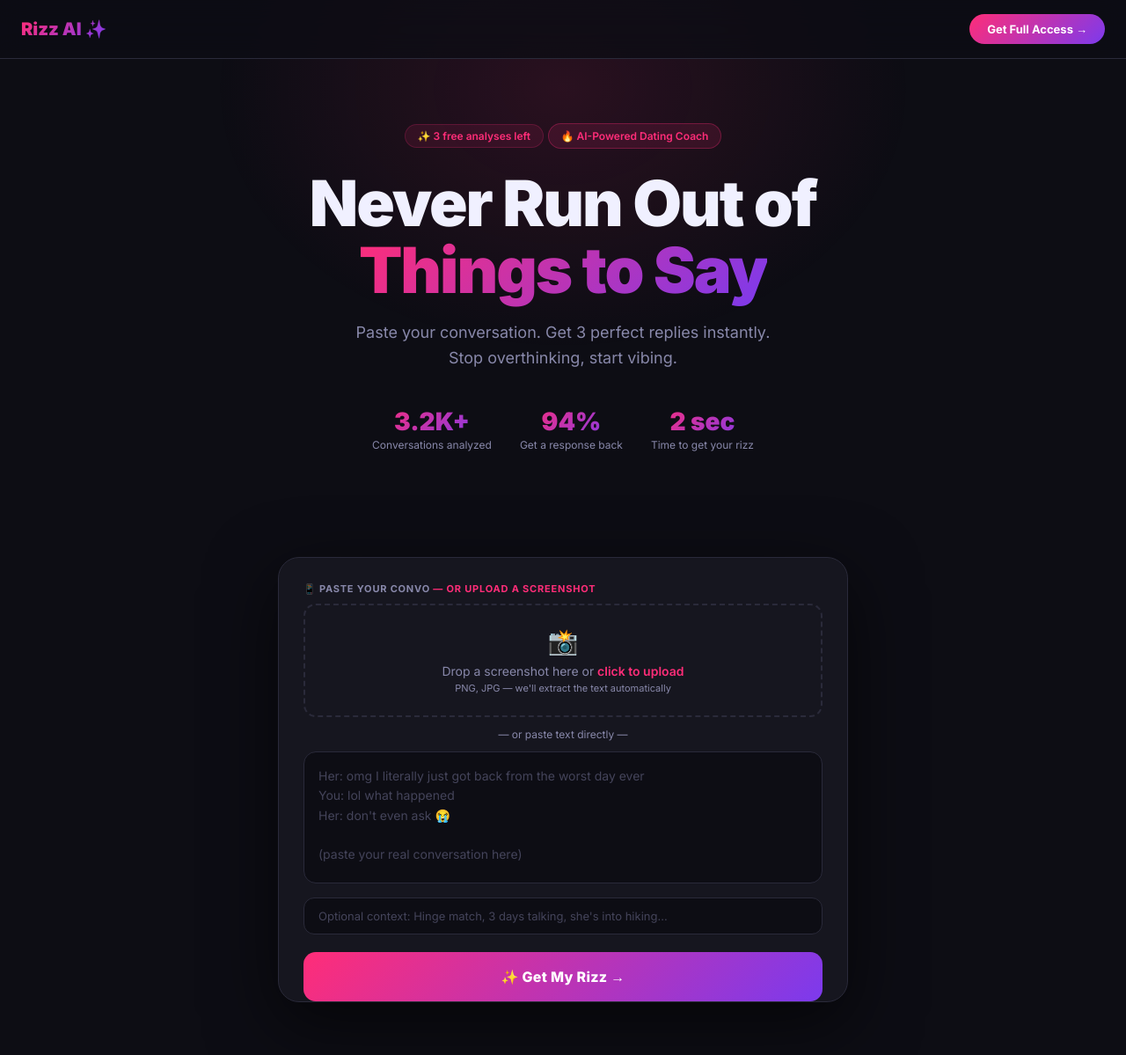
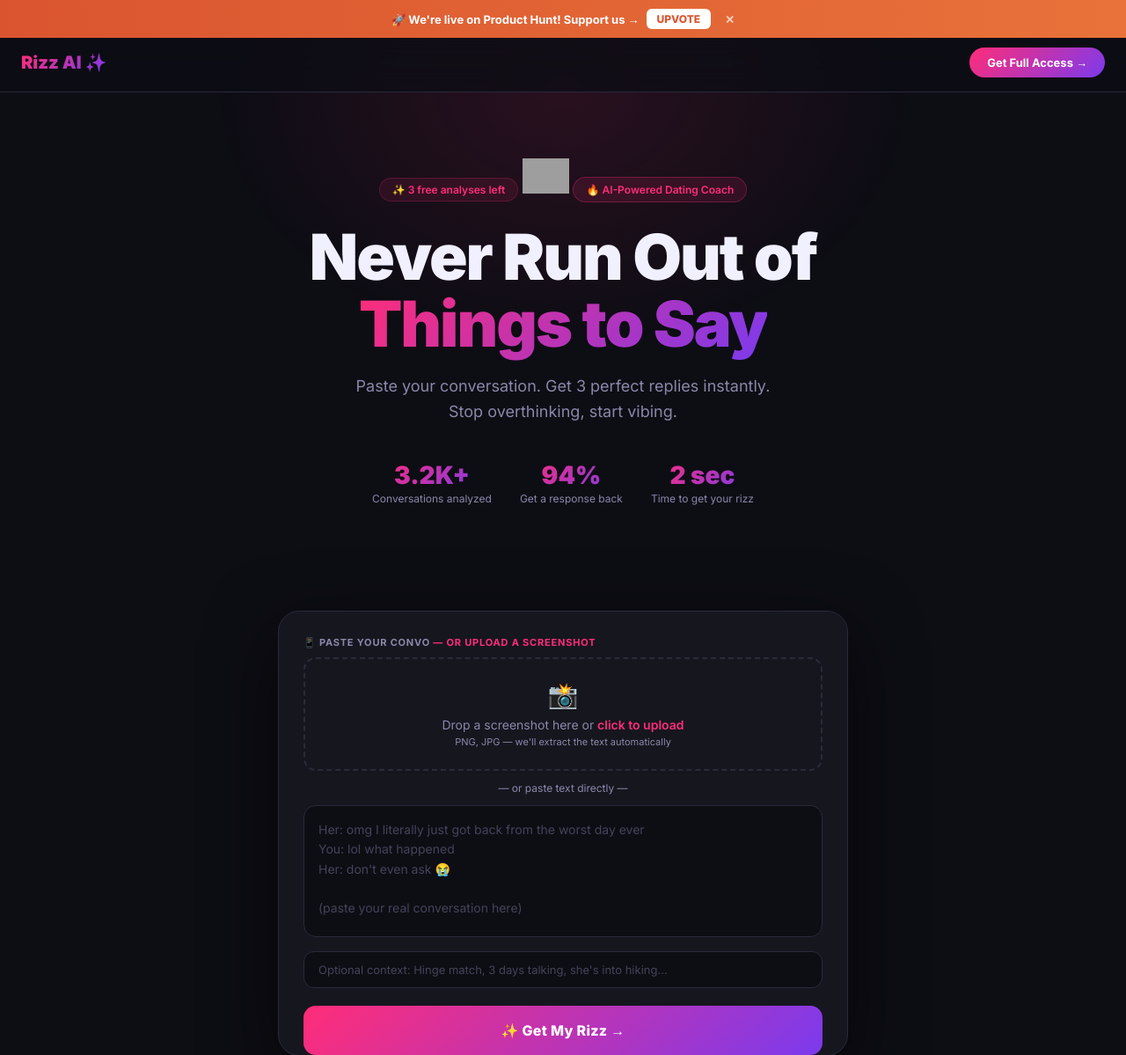
Before and after one commit to Yersultan04/rizz-ai, a Flask app: page / in a window 1280 px wide. Shown: the top 1199 px of the page at 88% size. Run offline with Flask 3, Linux system fonts and the light colour scheme; grey boxes are pictures that could not be loaded.

Commit message:
feat: Product Hunt banner, badge, promo code PRODUCTHUNT

```diff
--- a/templates/index.html
+++ b/templates/index.html
@@ -41,7 +41,7 @@ nav{position:fixed;top:0;left:0;right:0;z-index:100;padding:16px 24px;display:fl
 .nav-cta:hover{opacity:.85;transform:translateY(-1px)}
 
 /* HERO */
-.hero{padding:140px 24px 60px;text-align:center;position:relative;z-index:1}
+.hero{padding:180px 24px 60px;text-align:center;position:relative;z-index:1}
 .hero-badge{display:inline-flex;align-items:center;gap:6px;background:rgba(255,45,120,.12);border:1px solid rgba(255,45,120,.3);border-radius:24px;padding:6px 14px;font-size:12px;font-weight:600;color:var(--pink);margin-bottom:24px}
 .hero h1{font-size:clamp(36px,7vw,72px);font-weight:900;line-height:1.05;margin-bottom:20px;letter-spacing:-2px}
 .hero h1 span{background:linear-gradient(135deg,var(--pink),var(--purple));-webkit-background-clip:text;-webkit-text-fill-color:transparent}
@@ -152,7 +152,12 @@ textarea::placeholder{color:#44445a}
 </head>
 <body>
 
-<nav>
+<div id="ph-banner" style="background:linear-gradient(90deg,#da552f,#e8723a);text-align:center;padding:10px 16px;font-size:13px;font-weight:700;color:white;position:fixed;top:0;left:0;right:0;z-index:200;display:flex;align-items:center;justify-content:center;gap:8px">
+  🚀 We're live on Product Hunt! Support us →
+  <a href="https://www.producthunt.com/posts/rizz-ai-5" target="_blank" style="background:white;color:#da552f;padding:4px 12px;border-radius:6px;font-weight:800;font-size:12px;text-decoration:none">UPVOTE</a>
+  <span onclick="document.getElementById('ph-banner').style.display='none'" style="cursor:pointer;margin-left:8px;opacity:.7">✕</span>
+</div>
+<nav style="top:38px">
   <div class="nav-logo">Rizz AI ✨</div>
   <button class="nav-cta" onclick="document.querySelector('.pricing').scrollIntoView({behavior:'smooth'})">Get Full Access →</button>
 </nav>
@@ -160,6 +165,7 @@ textarea::placeholder{color:#44445a}
 <!-- HERO -->
 <section class="hero">
   <div class="uses-left" id="usesLeft">✨ 3 free analyses left</div>
+  <a href="https://www.producthunt.com/posts/rizz-ai-5" target="_blank" style="display:inline-block;margin-bottom:16px"><img src="https://api.producthunt.com/widgets/embed-image/v1/featured.svg?post_id=rizz-ai-5&theme=dark" alt="Rizz AI on Product Hunt" style="height:40px"/></a>
   <div class="hero-badge">🔥 AI-Powered Dating Coach</div>
   <h1>Never Run Out of<br/><span>Things to Say</span></h1>
   <p>Paste your conversation. Get 3 perfect replies instantly. Stop overthinking, start vibing.</p>
@@ -277,7 +283,7 @@ textarea::placeholder{color:#44445a}
       <li>New AI models as they release</li>
     </ul>
     <button class="price-btn" onclick="window.open('https://getrizzai.lemonsqueezy.com/checkout/buy/834b8026-d04b-4ff7-b1f7-fd1ee9497227','_blank')">Start for $9.99/month →</button>
-    <div class="price-note">🔒 Secure checkout via Lemon Squeezy · Cancel anytime</div>
+    <div class="price-note">🔒 Secure checkout via Lemon Squeezy · Cancel anytime<br/>🎉 Use code <strong>PRODUCTHUNT</strong> at checkout for 1 month free</div>
   </div>
 </section>
 
@@ -290,6 +296,7 @@ textarea::placeholder{color:#44445a}
     <h2>You're getting good at this</h2>
     <p>You've used all 3 free analyses. Unlock unlimited rizz for $9.99/month — cancel anytime.</p>
     <button class="pw-btn" onclick="goToPricing()">Get Unlimited Access — $9.99/mo →</button>
+    <div style="margin-top:16px;background:rgba(255,45,120,.08);border:1px solid rgba(255,45,120,.2);border-radius:10px;padding:10px;font-size:12px;color:var(--muted)">🎉 Use code <strong style="color:var(--pink)">PRODUCTHUNT</strong> for 1 month free</div>
     <br/>
     <button class="pw-skip" onclick="closePaywall()">Maybe later</button>
   </div>
```
Also changed, not shown: 1 other file.
